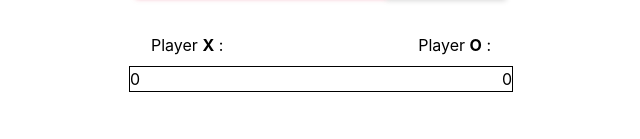
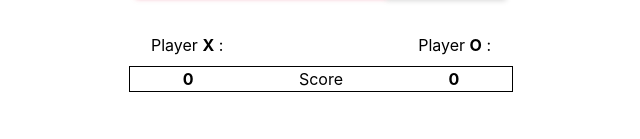
Before and after one commit to Niccar95/vue-tic-tac-toe-Niccar95, a Vue app: page / in a window 1280 px wide. Shown: the part 161-300 px from the top of the page, without its empty margins (319-959 px from the left). Built offline with nearby package versions, Linux system fonts and the light colour scheme.

Commit message:
styled scoreboard

```diff
--- a/src/components/Tictactoe.vue
+++ b/src/components/Tictactoe.vue
@@ -149,8 +149,14 @@ const restartGame = () => {
     </section>
 
     <section class="scoreSection">
-      <p>{{ playerXState.score }}</p>
-      <p>{{ playerOState.score }}</p>
+      <b>
+        <p>{{ playerXState.score }}</p>
+      </b>
+      <p>Score</p>
+
+      <b>
+        <p>{{ playerOState.score }}</p>
+      </b>
     </section>
   </section>
 
@@ -218,9 +224,9 @@ header {
 
   .scoreSection {
     width: 60%;
+    display: flex;
+    justify-content: space-around;
     border: solid black 1px;
-    display: flex;
-    justify-content: space-between;
   }
 }
 
```
